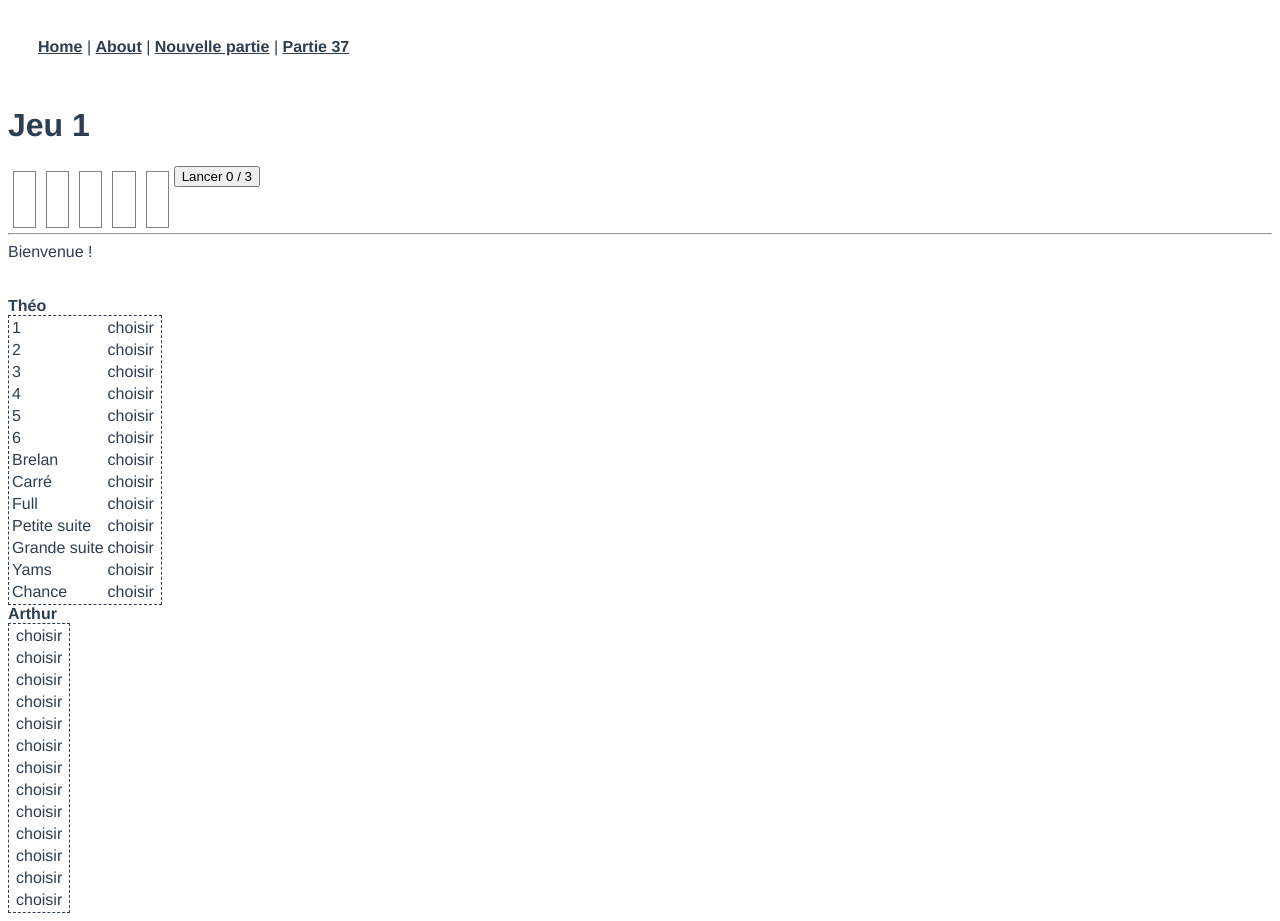
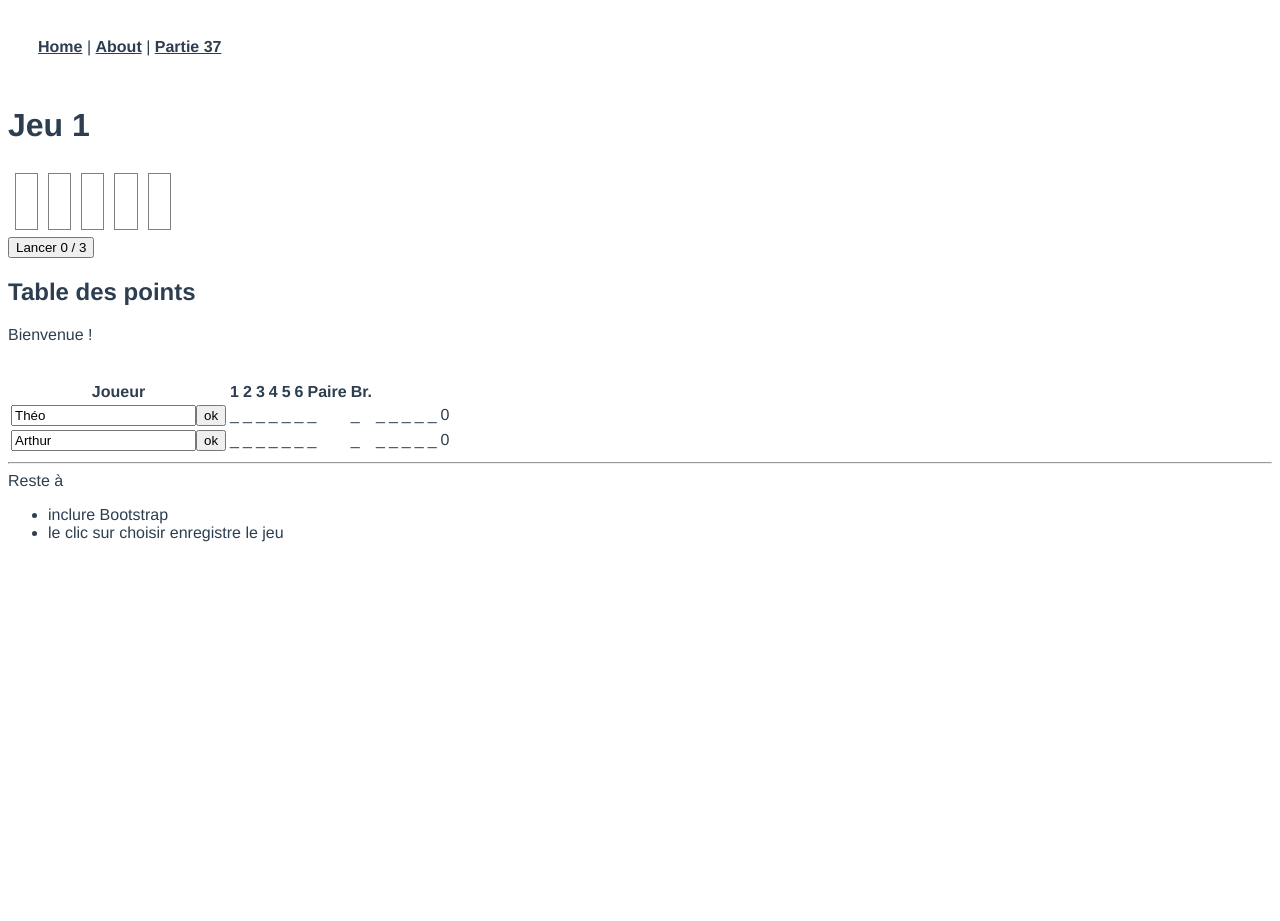
Before and after one commit to matalabanana/yams, a Vue app: page /jeu/1 in a window 1280 px wide. After the commit the page ends 800 px from the top, so only its background shows below. Built offline with nearby package versions, Linux system fonts and the light colour scheme.

Commit message:
correction

```diff
--- a/src/App.vue
+++ b/src/App.vue
@@ -3,8 +3,7 @@
     <div id="nav">
       <router-link to="/">Home</router-link> |
       <router-link to="/about">About</router-link> |
-      <router-link to="/start">Nouvelle partie</router-link> |
-      <router-link to="/partie/37">Partie 37</router-link>
+      <router-link to="/jeu/37">Partie 37</router-link>
     </div>
     <router-view/>
   </div>
--- a/src/components/Jeu.vue
+++ b/src/components/Jeu.vue
@@ -65,16 +65,38 @@ export default {
 
     <h1> Jeu {{ $route.params.id }} </h1>
 
+    <table>
+    <tr>
 		<De v-for="de in des" :key="de.id" v-bind:id="de.id" v-bind:valeur="de.valeur" v-bind:relance="de.relance" @toggle-de="changeDeStatut"> </De>
+    </tr>
+    </table>
 
     <button v-on:click="lancerDes">Lancer {{count}} / 3</button>
 
 
-    <hr style="clear:both;">
+    <h2> Table des points </h2>
     <div> {{message}} </div>
     <br><br>
+    <table class="table">
+    <tr><th>Joueur </th>
+      <th>1</th>
+      <th>2</th>
+      <th>3</th>
+      <th>4</th>
+      <th>5</th>
+      <th>6</th>
+      <th title="Paire, 20 points">Paire</th>
+      <th title="Brelan, 30 points">Br.</th>
+    </tr>
     <Joueur v-for="j in joueurs" :key="j.id" v-bind:id="j.id" v-bind:prenom="j.prenom" v-bind:libelle="j.libelle" @set-figure="setFigure"> </Joueur>
+    </table>
 
+
+    <hr style="clear:both;">
+    Reste à <ul>
+      <li> inclure Bootstrap </li>
+      <li> le clic sur choisir enregistre le jeu </li>
+    </ul>
 
 
 	</div>
--- a/src/components/Joueur.vue
+++ b/src/components/Joueur.vue
@@ -4,7 +4,7 @@ export default {
   name: 'Joueur',
   props: {
     id:      { type: Number, required: true },
-    prenom:  { type: String , required: true },
+    prenom:  { type: String},
     libelle: { type: Boolean, default: false },
   },
   data() {
@@ -23,7 +23,9 @@ export default {
         { id:10, pt:-1, description:'Grande suite'},  // 40 points
         { id:11, pt:-1, description:'Yams'},          // 50 points
         { id:12, pt:-1, description:'Chance'},        // somme des 5 dés
-      ]}
+      ],
+      edite: true
+    }
   },
   methods: {
     lancerDes() {
@@ -41,6 +43,9 @@ export default {
     },
     emitSetFigure(id) {
       this.$emit('set-figure', { joueur: this.id, figure:id , figure_description: this.resultats[id].description });
+    },
+    editePrenom(b) {
+      this.edite = b
     }
   }
 }
@@ -48,20 +53,22 @@ export default {
 
 
 <template>
-	<div>
-		<b>{{prenom}}</b>
-		<table style="border:1px dashed;margin-right:20px;">
-			<tr v-for="x in resultats" :key="x.id">
-				<td> <label v-if="libelle">{{x.description }} </label></td>
-          <td style="min-width: 50px;">
+  <tr>
+    <td>
 
-            {{x.pt >= 0 ? x.pt : ''}}
+      <b v-show="!edite" @click="editePrenom(true)">{{prenom}}</b>
 
-            <div v-if="x.pt < 0"> <a @click="emitSetFigure(x.id)">choisir</a> </div>
+      <div v-show="edite">
+        <input type="text" v-model="prenom">
+        <button class="" @click="editePrenom(false)">ok </button>
+      </div>
 
-          </td>
-			</tr>
-		</table>
 
-	</div>
+    </td>
+    <td v-for="x in resultats" :key="x.id">
+      {{x.pt >= 0 ? x.pt : ''}}
+      <div v-if="x.pt < 0"> <a @click="emitSetFigure(x.id)">_</a> </div>
+    </td>
+    <td class="text-end"> 0 </td>
+  </tr>
 </template>
```
